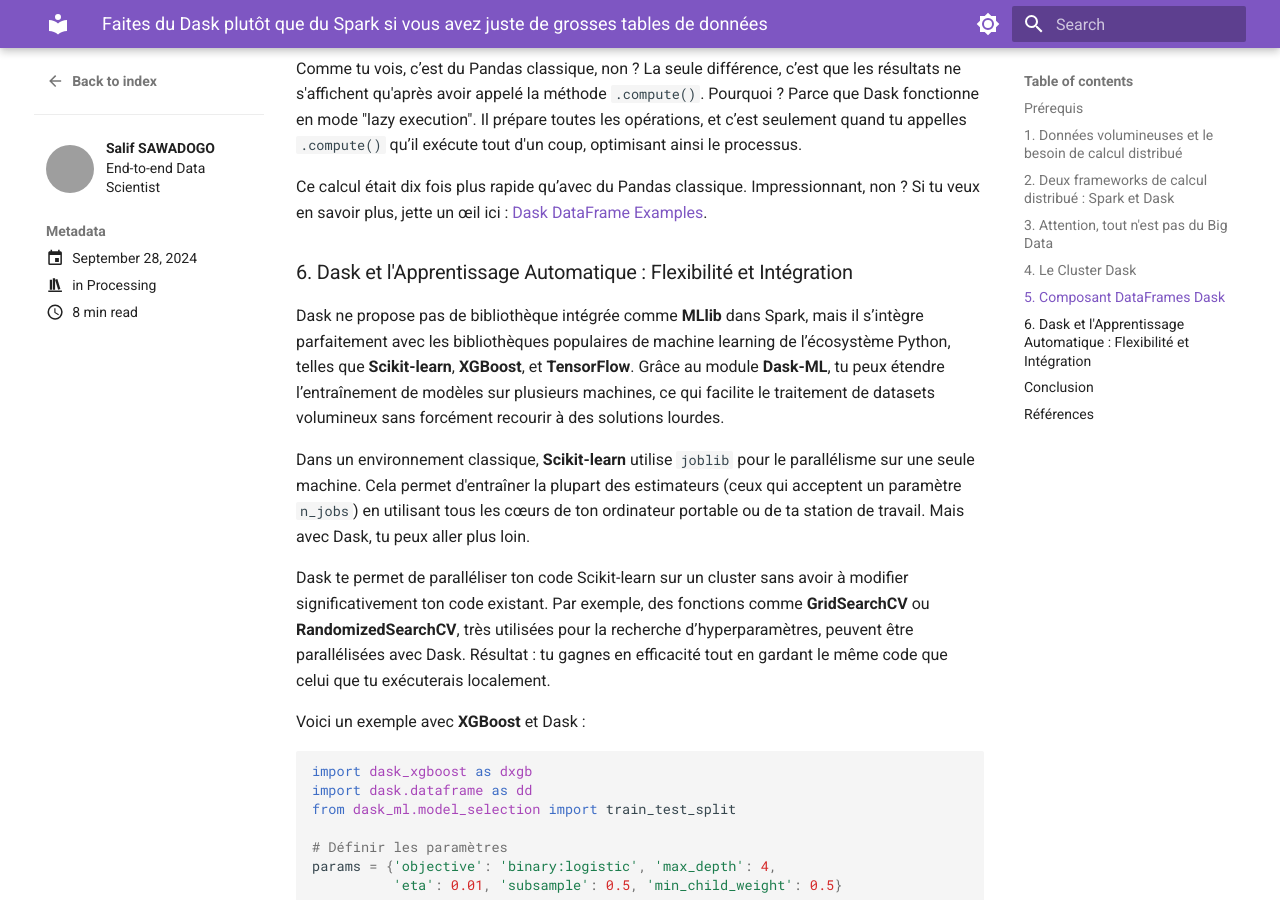
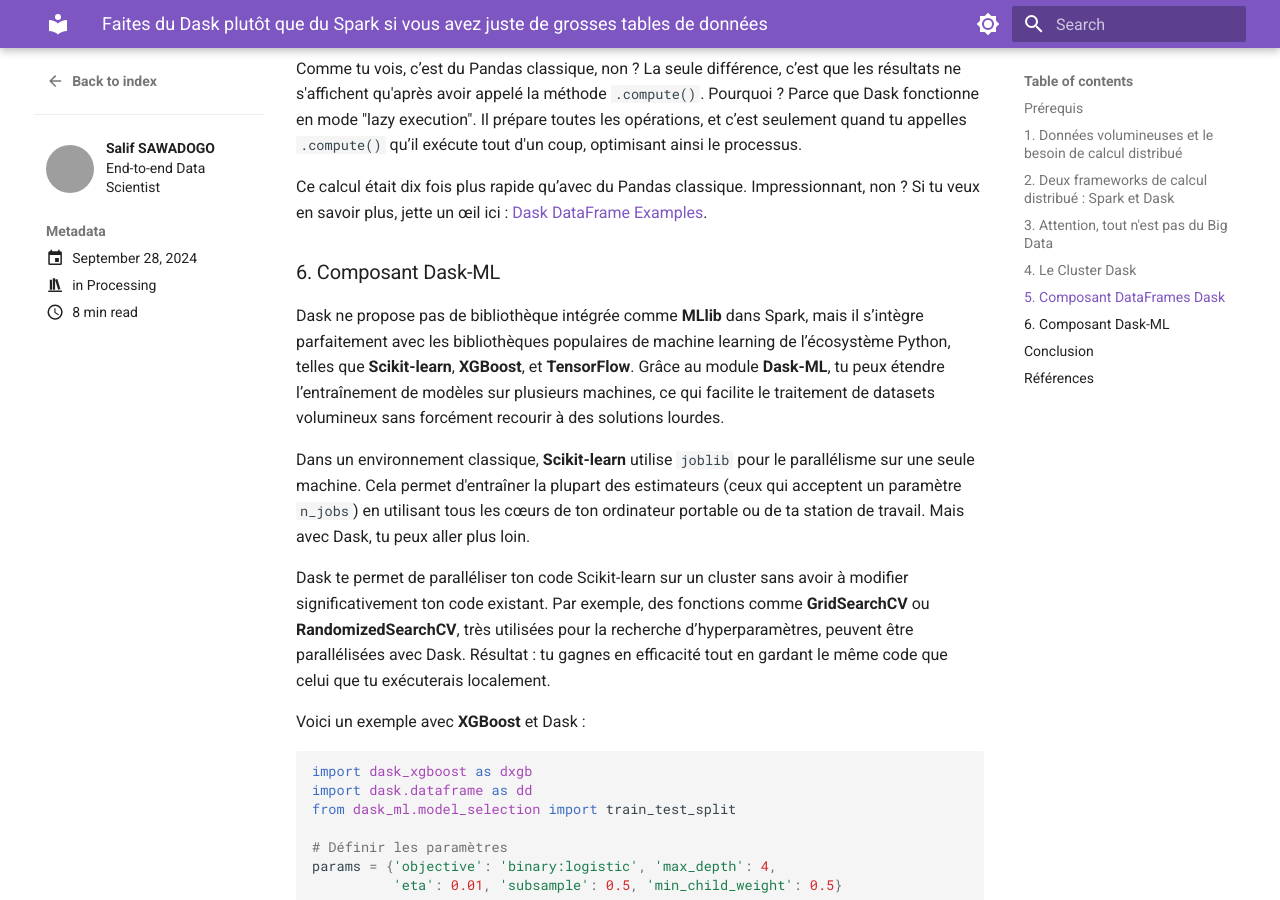
Before and after one commit to sawallesalfo/blog, an MkDocs documentation site: the page built from docs/posts/dask_spark.md, in a window 1280 px wide and 900 px high, scrolled down 3332 px. Built offline with MkDocs 1.6.1 and Material for MkDocs 9.7.7, drawn with Linux system fonts in a browser that asks for light colours; comment, search, counter and statistics services are not loaded; grey boxes are pictures that could not be loaded.

Commit message:
predeploy dask

```diff
--- a/docs/posts/dask_spark.md
+++ b/docs/posts/dask_spark.md
@@ -105,7 +105,7 @@ Comme tu vois, c’est du Pandas classique, non ? La seule différence, c’est
 
 Ce calcul était dix fois plus rapide qu’avec du Pandas classique. Impressionnant, non ? Si tu veux en savoir plus, jette un œil ici : [Dask DataFrame Examples](https://examples.dask.org/dataframe.html).
 
-### 6. Dask et l'Apprentissage Automatique : Flexibilité et Intégration
+### 6. Composant Dask-ML
 
 Dask ne propose pas de bibliothèque intégrée comme **MLlib** dans Spark, mais il s’intègre parfaitement avec les bibliothèques populaires de machine learning de l’écosystème Python, telles que **Scikit-learn**, **XGBoost**, et **TensorFlow**. Grâce au module **Dask-ML**, tu peux étendre l’entraînement de modèles sur plusieurs machines, ce qui facilite le traitement de datasets volumineux sans forcément recourir à des solutions lourdes.
 
```
